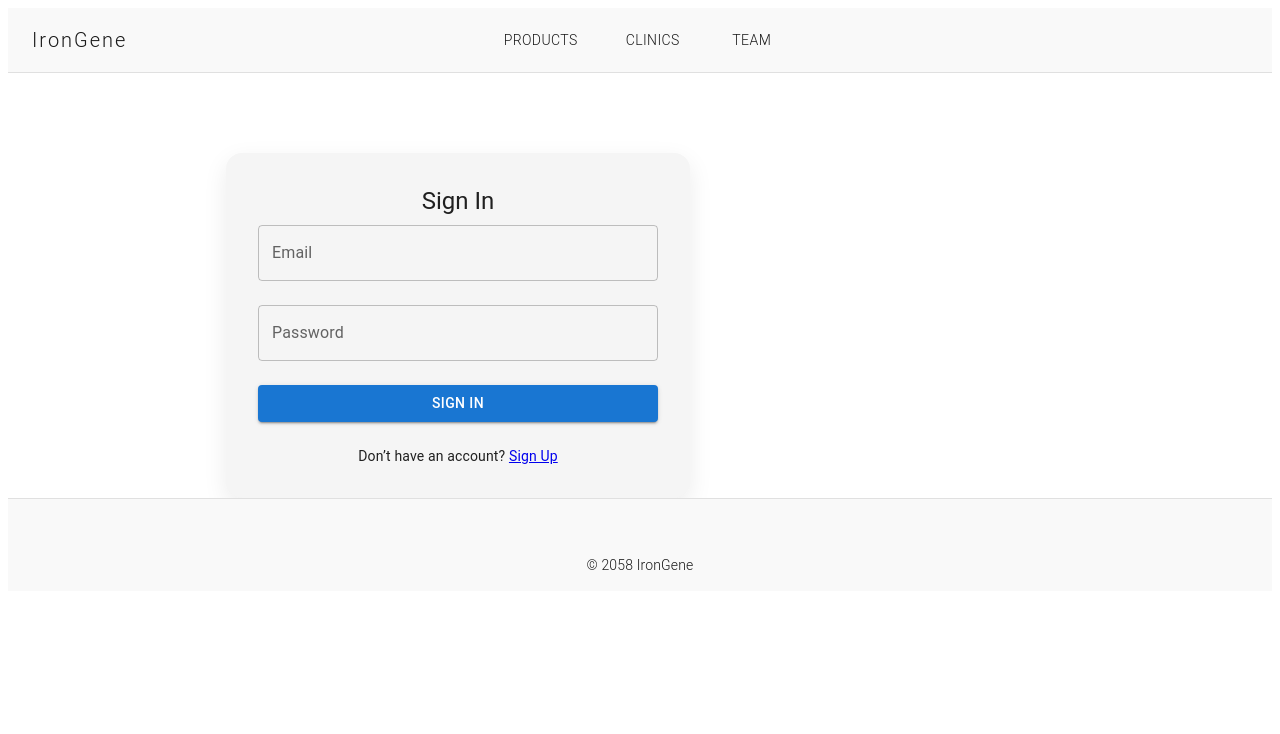
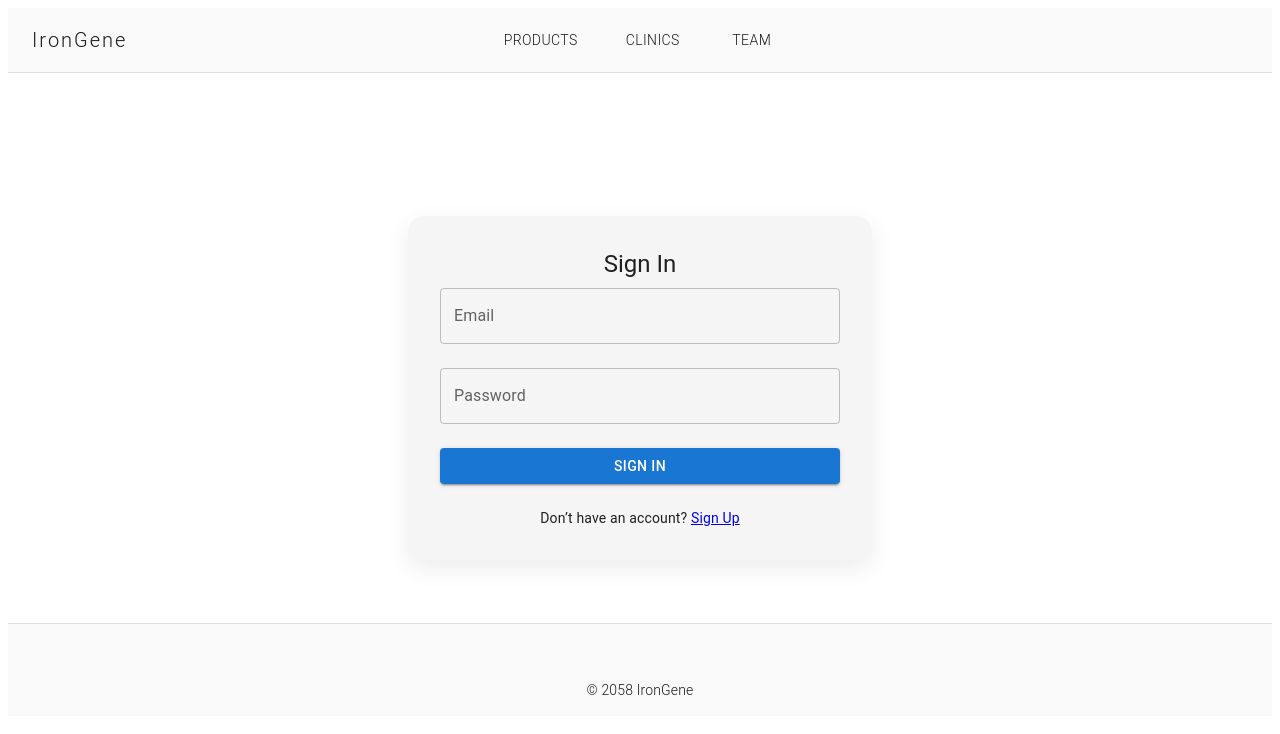
Before and after one commit to damasto/irongene, a React (Vite) app: page /signin in a window 1280 px wide. Shown: the top 734 px of the page. Built offline with nearby package versions, Linux system fonts and the light colour scheme; some icons are missing.

Commit message:
more css changes

```diff
--- a/src/components/ChangeEmailForm.jsx
+++ b/src/components/ChangeEmailForm.jsx
@@ -101,13 +101,13 @@ export default function ChangeEmailForm({ setMessage, toggleDialog, hideForm, em
                 backgroundColor: '#f8f9fa',
                 display: "flex",
                 flexDirection: "column",
-                justifyContent: "flex-end",
-                alignItems: "flex-start",
+                justifyContent: "center",
+                alignItems: "center",
                 margin: "15px 0",
 
             }}
         >
-            <Typography variant="h5" gutterBottom>
+            <Typography variant="h5" gutterBottom textAlign={"center"}>
                 Change Email
             </Typography>
 
--- a/src/pages/ProfilePage.jsx
+++ b/src/pages/ProfilePage.jsx
@@ -9,7 +9,7 @@ import DeleteAccountDialog from '../components/DeleteAccountDialog';
 import ConfirmationDialog from '../components/ConfirmationDialog';
 import BookingCard from '../components/BookingCard';
 
-const sideBarItems = ["My Profile", "My Bookings", "Log Out"];
+const sideBarItems = ["My Profile", "My Bookings"];
 const drawerWidth = 220;
 
 export default function ProfilePage() {
@@ -97,6 +97,11 @@ export default function ProfilePage() {
         }
     }
 
+    const handleLogout = () => {
+        logOutUser();
+        navigate("/")
+    }
+
 
     const renderContent = () => {
         switch (selected) {
@@ -134,13 +139,13 @@ export default function ProfilePage() {
                             </List>
                         </Box>
                         <Box
-                        sx={{
-                            display:"flex",
-                            flexDirection:"column",
-                            justifyContent: "center",
-                            alignItems:"center",
-                            margin: "40px 0"
-                        }}
+                            sx={{
+                                display: "flex",
+                                flexDirection: "column",
+                                justifyContent: "center",
+                                alignItems: "center",
+                                margin: "40px 0"
+                            }}
                         >
                             <Button onClick={toggleEmailForm}>Change email</Button>
                             {emailForm &&
@@ -218,6 +223,9 @@ export default function ProfilePage() {
                 sx={{
                     width: drawerWidth,
                     flexShrink: 0,
+                    display: "flex",
+                    flexDirection: "column",
+                    justifyContent: "space-between",
                     [`& .MuiDrawer-paper`]: {
                         width: drawerWidth,
                         boxSizing: 'border-box',
@@ -249,6 +257,16 @@ export default function ProfilePage() {
                         ))}
                     </List>
                 </Box>
+                <Box sx={{ p: 2, marginTop: "100px"}}>
+                    <Button
+                        variant="outlined"
+                        color="error"
+                        fullWidth
+                        onClick={handleLogout} // 👈 your logout function here
+                    >
+                        Logout
+                    </Button>
+                </Box>
             </Drawer>
 
             {/* Main Content */}
--- a/src/pages/SignIn.jsx
+++ b/src/pages/SignIn.jsx
@@ -65,7 +65,14 @@ export default function SignIn({ onSwitchToSignUp }) {
   return (
     <Box
       component={"main"}
-      maxWidth={"md"}
+      width="100%"
+      height="550px"
+      sx={{
+        display:"flex",
+        justifyContent:"center",
+        alignItems:"center",
+      }}
+
     >
       <Paper
         elevation={3}
```
